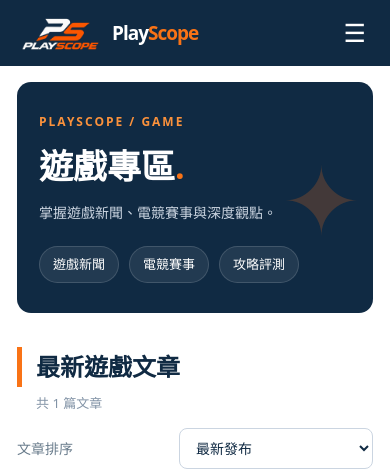
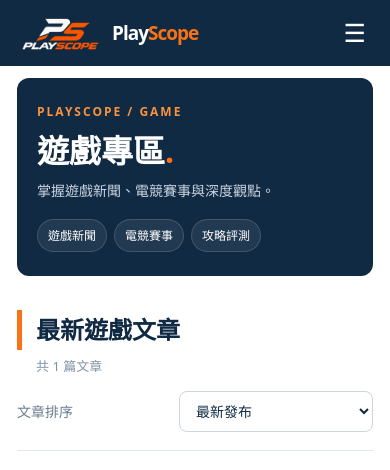
Before and after one commit to jason2003010866-tech/nextplay, a plain HTML site: page game.html in a window 390 px wide. Shown: the top 470 px of the page. Drawn offline with Linux system fonts and the light colour scheme.

Commit message:
Update style.css

```diff
--- a/css/style.css
+++ b/css/style.css
@@ -374,3 +374,51 @@ body[data-category] #category-grid > article {
     justify-content: space-between;
   }
 }
+
+/* PlayScope 手機版分類頁優化 */
+@media (max-width: 720px) {
+
+  /* 縮小深藍色區塊 */
+  body[data-category] .category-hero {
+    min-height: 0;
+    margin-top: 12px;
+    padding: 24px 20px;
+    border-radius: 12px;
+  }
+
+  /* 標題間距 */
+  body[data-category] .category-hero .eyebrow {
+    margin-bottom: 10px;
+  }
+
+  body[data-category] .category-hero h1 {
+    font-size: 32px;
+    line-height: 1.2;
+  }
+
+  /* 縮小介紹文字的上下間距 */
+  body[data-category] .category-hero-desc {
+    margin: 10px 0 16px;
+    font-size: 14px;
+    line-height: 1.6;
+  }
+
+  /* 縮小標籤 */
+  body[data-category] .category-tags {
+    gap: 7px;
+  }
+
+  body[data-category] .category-tags span {
+    padding: 6px 10px;
+    font-size: 12px;
+  }
+
+  /* 隱藏右側裝飾星星 */
+  body[data-category] .category-hero-icon {
+    display: none;
+  }
+
+}
+body[data-category] .category-hero-icon {
+  display: none;
+}
```
